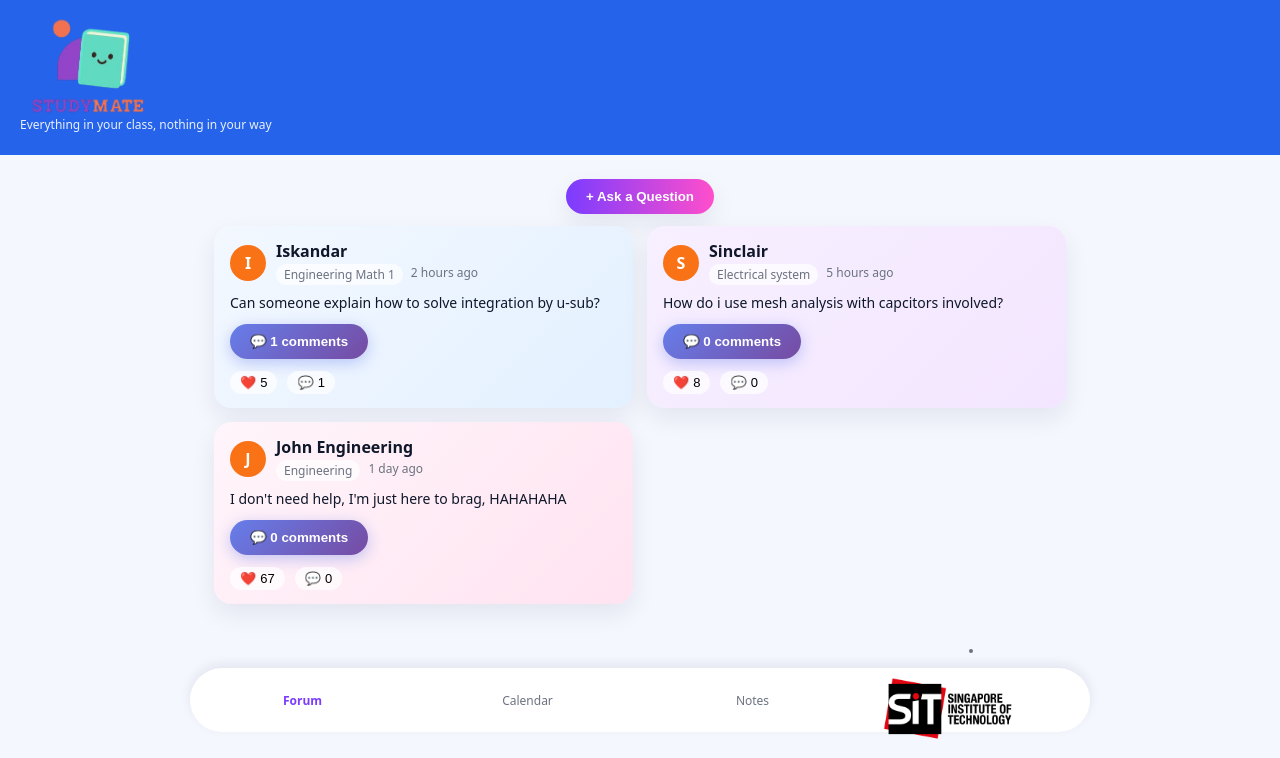
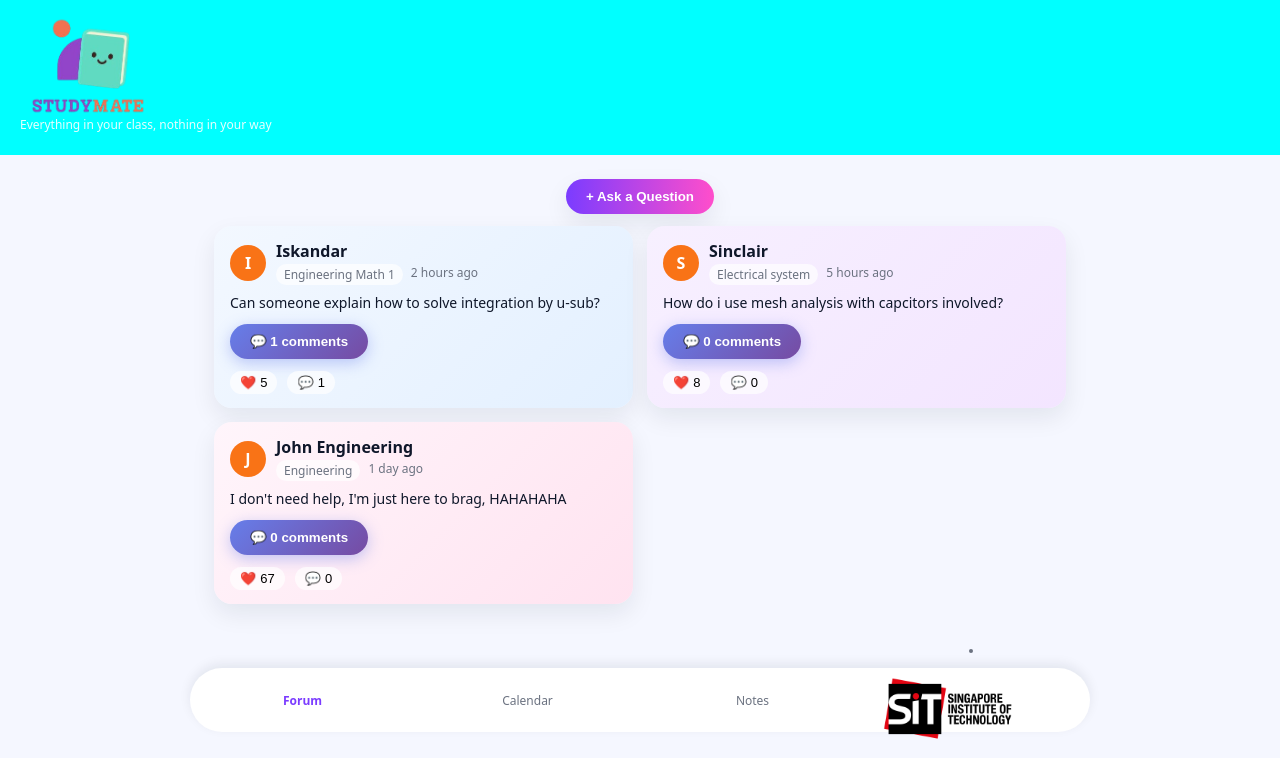
Before and after one commit to Iskandar-Create/UDE-APP, a Flask app: page / in a window 1280 px wide. Shown: the top 758 px of the page. Run offline with Flask 3, Linux system fonts and the light colour scheme.

Commit message:
Update styles.css

```diff
--- a/static/styles.css
+++ b/static/styles.css
@@ -1,6 +1,6 @@
 :root {
   --bg: #f5f7ff;
-  --blue: #00ffff;
+  --blue: #e3f0ff;
   --pink: #ffe3f0;
   --purple: #f3e5ff;
   --accent: #7b3cff;
@@ -22,7 +22,7 @@ body {
 }
 
 .topbar {
-  background: #2563eb;
+  background: #00ffff;
   color: var(--white);
   padding: 16px 20px 22px;
 }
```
